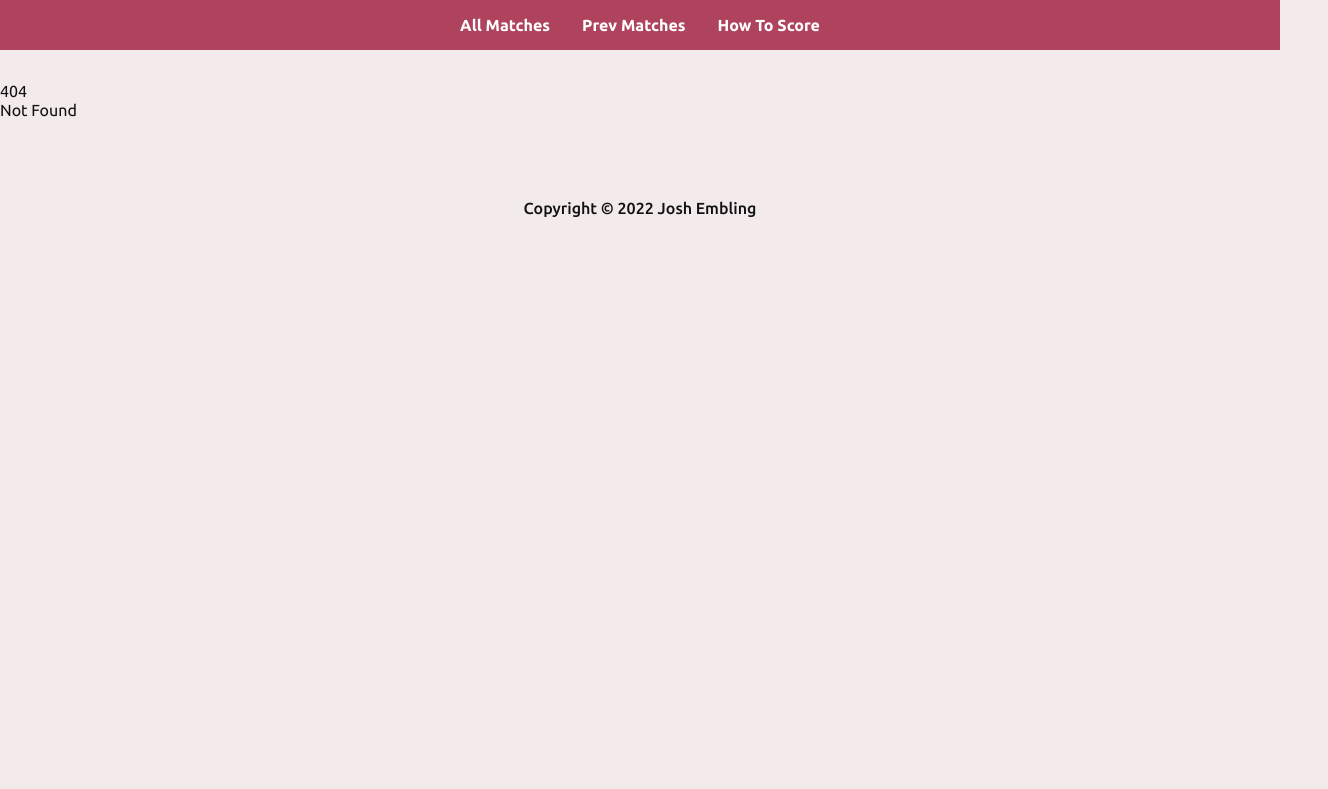
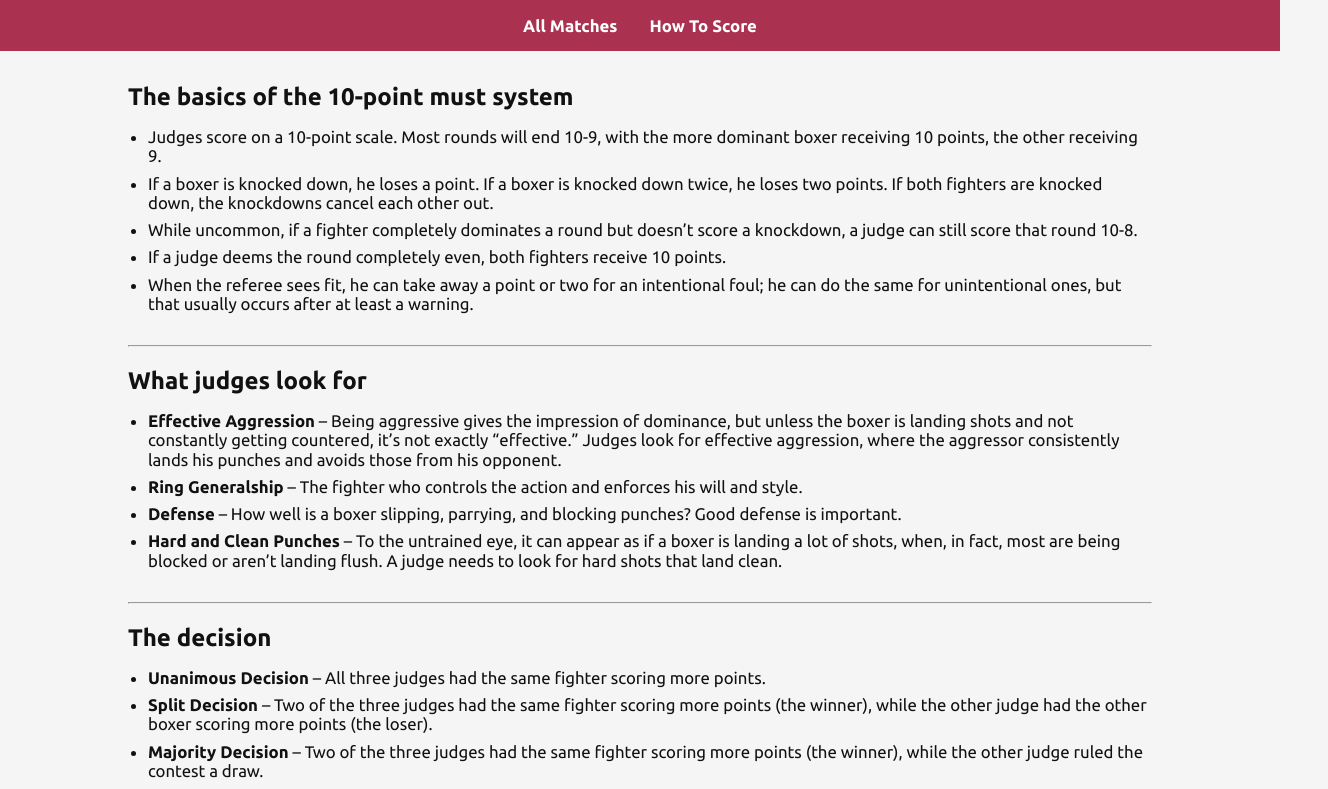
Before and after one commit to joshembling/boxing-app, a Next.js app in the folder frontend/: page /how-to-score in a window 1280 px wide. Before the commit this address had no page. Shown: the top 789 px of the page, 1328 px wide, since content can reach past the window. Built offline with nearby package versions, Linux system fonts and the light colour scheme.

Commit message:
Few more touches to UI

```diff
--- a/frontend/src/components/UI/Button.jsx
+++ b/frontend/src/components/UI/Button.jsx
@@ -1,12 +1,12 @@
 import React from 'react'
 import Link from 'next/link'
 
-const Button = ({ link, size, isDisabled }) => {
+const Button = ({ link, size, isDisabled, text }) => {
     return (
         <Link href={link}>
             <a>
                 <button className="btn" disabled={isDisabled}>
-                    Score this match
+                    {text}
                 </button>
             </a>
         </Link>
--- a/frontend/src/components/UI/Nav.jsx
+++ b/frontend/src/components/UI/Nav.jsx
@@ -1,7 +1,21 @@
-import React from 'react'
+import React, { useEffect, useState } from 'react'
 import Link from 'next/link'
 
 const Nav = () => {
+    const [hasMatches, setHasMatches] = useState(false)
+
+    useEffect(() => {
+        const savedMatches = { ...localStorage }
+
+        if (savedMatches) {
+            Object.keys(savedMatches).map(match => {
+                if (match.startsWith('match')) {
+                    setHasMatches(true)
+                }
+            })
+        }
+    }, [])
+
     return (
         <nav>
             <div className="wrap__lg">
@@ -9,11 +23,13 @@ const Nav = () => {
                     <li>
                         <Link href="/">All Matches</Link>
                     </li>
+                    {hasMatches && (
+                        <li>
+                            <Link href="/matches">Prev Matches</Link>
+                        </li>
+                    )}
                     <li>
-                        <Link href="/matches">Prev Matches</Link>
-                    </li>
-                    <li>
-                        <Link href="/">How To Score</Link>
+                        <Link href="/how-to-score">How To Score</Link>
                     </li>
                 </ul>
             </div>
--- /dev/null
+++ b/frontend/src/pages/how-to-score.jsx
@@ -0,0 +1,110 @@
+import React from 'react'
+
+const howToScore = () => {
+    return (
+        <div className="wrap__lg">
+            <section id="how-to-score">
+                <h2>The basics of the 10-point must system</h2>
+                <ul>
+                    <li>
+                        Judges score on a 10-point scale. Most rounds will end
+                        10-9, with&nbsp;the more dominant boxer&nbsp;receiving
+                        10 points,&nbsp;the other receiving 9.
+                    </li>
+                    <li>
+                        If a boxer&nbsp;is knocked down, he loses a point. If
+                        a&nbsp;boxer is knocked down twice, he loses two points.
+                        If both fighters are knocked down, the knockdowns cancel
+                        each other out.
+                    </li>
+                    <li>
+                        While uncommon, if a&nbsp;fighter completely dominates a
+                        round but doesn’t score a knockdown, a judge can still
+                        score that round 10-8.
+                    </li>
+                    <li>
+                        If a&nbsp;judge deems the round completely even, both
+                        fighters receive 10 points.
+                    </li>
+                    <li>
+                        When the referee sees fit, he can take away a point or
+                        two for an intentional foul; he can do the same for
+                        unintentional ones, but that usually occurs after at
+                        least a warning.
+                    </li>
+                </ul>
+
+                <hr />
+
+                <h2>What judges look for</h2>
+                <ul>
+                    <li>
+                        <span>Effective Aggression</span> – Being aggressive
+                        gives the impression of dominance, but unless the boxer
+                        is landing shots and not constantly getting countered,
+                        it’s not exactly “effective.” Judges look for effective
+                        aggression, where the aggressor&nbsp;consistently lands
+                        his punches and avoids those from his opponent.
+                    </li>
+                    <li>
+                        <span>Ring Generalship</span> – The fighter who controls
+                        the action and enforces his will and style.
+                    </li>
+                    <li>
+                        <span>Defense</span> – How well is a boxer slipping,
+                        parrying, and blocking punches? Good defense is
+                        important.
+                    </li>
+                    <li>
+                        <span>Hard and Clean Punches</span> – To the untrained
+                        eye, it can appear as if a boxer is landing a lot of
+                        shots, when, in fact, most are being blocked or aren’t
+                        landing flush. A judge needs to look for hard shots that
+                        land clean.
+                    </li>
+                </ul>
+
+                <hr />
+
+                <h2>The decision</h2>
+                <ul>
+                    <li>
+                        <span>Unanimous Decision</span> – All three judges had
+                        the same fighter scoring more points.
+                    </li>
+                    <li>
+                        <span>Split Decision</span> – Two of the three judges
+                        had the same fighter scoring more points (the winner),
+                        while the other judge had the other boxer scoring more
+                        points (the loser).
+                    </li>
+                    <li>
+                        <span>Majority Decision</span> – Two of the three judges
+                        had the same fighter scoring more points (the winner),
+                        while the other judge ruled the contest a draw.
+                    </li>
+                    <li>
+                        <span>Draw</span> – A draw can occur when either two of
+                        the judges rule the contest a draw, or it can happen
+                        when one judge scores the bout for one fighter, another
+                        judge scores it for the other fighter, and the third
+                        rules it a draw.
+                    </li>
+                </ul>
+
+                <span>
+                    Rules taken from{' '}
+                    <a
+                        href="https://coolmaterial.com/feature/how-to-score-a-boxing-match/"
+                        target="_blank"
+                        rel="noreferrer">
+                        Cool Material
+                    </a>
+                    .
+                </span>
+            </section>
+        </div>
+    )
+}
+
+export default howToScore
--- a/frontend/src/styles/_boxer.scss
+++ b/frontend/src/styles/_boxer.scss
@@ -20,18 +20,15 @@
         );
         display: flex;
         flex-direction: column;
-
-        @media (max-width: 768px) {
-            width: 100%;
-            height: 6rem;
-            justify-content: space-between;
-        }
+        width: 100%;
+        height: 6rem;
+        justify-content: space-between;
     }
 
     &__name {
         display: flex;
         flex-direction: row;
-        align-items: flex-start;
+        align-items: center;
         gap: 0.5rem;
         padding: 1rem 0.75rem;
 
--- a/frontend/src/styles/_card.scss
+++ b/frontend/src/styles/_card.scss
@@ -8,6 +8,10 @@
 
     @media (max-width: 768px) {
         padding: 0;
+
+        .btn {
+            margin: 0;
+        }
     }
 
     &__grid {
@@ -27,6 +31,10 @@
             text-align: center;
         }
 
+        .boxer__name {
+            justify-content: flex-end;
+        }
+
         picture {
             justify-content: flex-end;
             align-items: flex-end;
@@ -36,9 +44,9 @@
 
     .title {
         position: absolute;
-        top: 50%;
+        top: 0%;
         left: 50%;
-        transform: translate(-50%, -50%);
+        transform: translate(-50%, 0%);
         width: 50%;
         font-size: 4rem;
         text-transform: uppercase;
--- a/frontend/src/styles/_footer.scss
+++ b/frontend/src/styles/_footer.scss
@@ -1,7 +1,14 @@
+@import 'vars';
+
 footer {
-    padding: 2rem;
+    background: $red;
+    color: #fff;
+    padding: 1.5rem;
     text-align: center;
     margin-top: 3rem;
     font-weight: 500;
     font-size: 1rem;
+    // position: absolute;
+    // bottom: 0;
+    width: 100%;
 }
--- a/frontend/src/styles/_global.scss
+++ b/frontend/src/styles/_global.scss
@@ -1,12 +1,39 @@
 @import 'vars';
 
-$background: #f3ebeb;
+// $background: #f3ebeb;
+$background: #f5f5f5;
 
 body {
     font-family: $font;
     background: $background;
     min-width: 340px;
     color: #111;
+}
+
+ul {
+    margin-bottom: 2rem;
+    li {
+        margin: 0.5rem 0;
+        font-size: 1.05rem;
+    }
+}
+
+p {
+    font-size: 1.05rem;
+}
+
+#how-to-score {
+    span {
+        font-weight: 600;
+    }
+
+    h2 {
+        margin-bottom: 0;
+    }
+
+    ul {
+        padding-left: 1.25rem;
+    }
 }
 
 .wrap__lg {
@@ -43,15 +70,28 @@ body {
     text-align: center;
     margin: auto;
 
+    @media (max-width: 768px) {
+        justify-content: flex-start;
+        align-items: flex-start;
+    }
+
+    svg {
+        font-size: 1.4rem;
+        vertical-align: middle;
+        color: $red;
+        margin-right: 0.25rem;
+    }
+
     h1 {
         display: block;
         text-align: center;
         margin: 1rem auto;
-    }
 
-    @media (max-width: 1024px) {
-        justify-content: flex-start;
-        align-items: flex-start;
+        @media (max-width: 768px) {
+            text-align: left;
+            font-size: 1.5rem;
+            margin: 0.5rem 0;
+        }
     }
 
     ul {
@@ -61,8 +101,14 @@ body {
         list-style: none;
         text-align: center;
 
+        @media (max-width: 768px) {
+            text-align: left;
+            padding-left: 0;
+            margin: 0;
+        }
+
         li {
-            margin: 0.5rem 0;
+            margin: 0.75rem 0;
         }
     }
 }
@@ -78,6 +124,10 @@ body {
         border-right: 0.5rem solid $background;
         border-top: 2rem solid $background;
     }
+
+    &:first-of-type {
+        border-top: 1rem solid $background;
+    }
 }
 
 .headshot {
@@ -92,15 +142,14 @@ body {
 
 .btn {
     padding: 0.75rem 2rem;
-    margin: 1rem 0 0 !important;
+    margin: 1rem 0 0;
     width: 100%;
     text-transform: uppercase !important;
     font-weight: 600;
     font-size: 1.4rem !important;
     outline: none;
     border: none;
-    border-radius: 0.4rem;
-    background: rgba(159, 25, 59, 1);
+    background: $red;
     color: #fff;
     cursor: pointer;
     transition: $transition;
@@ -123,7 +172,7 @@ table {
     text-align: center;
 
     thead {
-        background: rgba(159, 25, 59, 1);
+        background: $red;
         color: #fff;
         font-size: 1.1rem;
 
--- a/frontend/src/styles/_match-info.scss
+++ b/frontend/src/styles/_match-info.scss
@@ -6,7 +6,7 @@
     background-image: linear-gradient(104deg, #111 10%, #0c1330 100%);
     padding: 1rem;
     color: #fff;
-    margin: 1.75rem 0 0;
+    // margin: 1.75rem 0 0;
 
     @media (max-width: 768px) {
         flex-direction: column;
@@ -15,10 +15,11 @@
         align-items: center;
         gap: 1rem;
         margin: 0;
+        padding: 2rem 0.5rem 1rem;
     }
-    @media (max-width: 575px) {
-        padding: 1rem 0.5rem;
-    }
+    // @media (max-width: 575px) {
+    //     padding: 2rem 0.5rem;
+    // }
 
     &__title {
         margin-bottom: 1rem;
--- a/frontend/src/styles/_nav.scss
+++ b/frontend/src/styles/_nav.scss
@@ -1,7 +1,7 @@
 @import 'vars';
 
 nav {
-    background: rgba(#9f193b, 0.8);
+    background: rgba(#980026, 0.8);
     position: sticky;
     top: 0;
     z-index: 999;
--- a/frontend/src/styles/_vars.scss
+++ b/frontend/src/styles/_vars.scss
@@ -1,2 +1,4 @@
 $font: 'Ubuntu', sans-serif;
 $transition: 0.4s ease-in-out all;
+
+$red: rgba(159, 25, 59, 1);
```
Also changed, not shown: frontend/src/components/UI/Card.jsx (+27 -10 lines), frontend/src/pages/index.js (+37 -22 lines), 1 other file (tests, documents, lock files or other folders).
